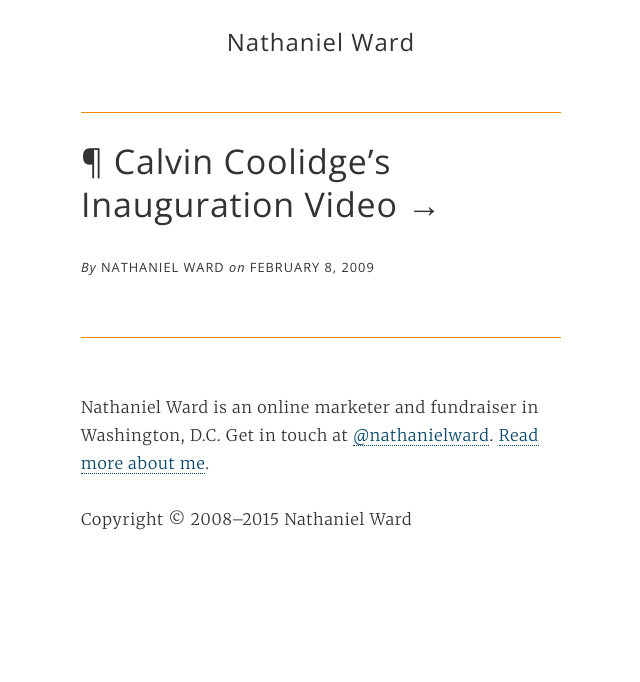
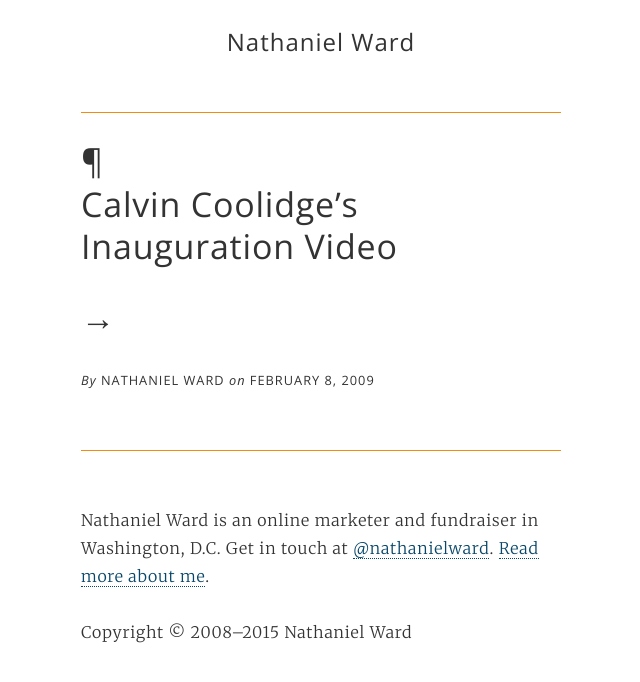
Before and after one commit to nathanielward/nathanielward.github.io, a Jekyll site: the page built from _posts/2009-02-08-calvin-coolidges-inauguration-video.md, in a window 1280 px wide. Shown: the top 682 px of the page, without its empty margins (319-959 px from the left). Built offline with Jekyll 4.4.1, drawn with Linux system fonts in a browser that asks for light colours; Markdown is read by kramdown in place of the engine named in the settings.

Commit message:
Apply markdownify to titles

```diff
--- a/_includes/headline.html
+++ b/_includes/headline.html
@@ -1,6 +1,6 @@
 <h1>
-	{% if page.linked %}<a class="permalink" href="{{ page.url | replace:'index.html','' | prepend: site.baseurl | prepend: site.url }}" title="Permanent link to this post" rel="bookmark">&para;</a> <a href="{{ page.linked }}">{{ page.title }} &rarr;</a>
+	{% if page.linked %}<a class="permalink" href="{{ page.url | replace:'index.html','' | prepend: site.baseurl | prepend: site.url }}" title="Permanent link to this post" rel="bookmark">&para;</a> <a href="{{ page.linked }}">{{ page.title | markdownify }} &rarr;</a>
 {% else %}
-	<a href="{{ page.url | replace:'index.html','' | prepend: site.baseurl | prepend: site.url }}" rel="bookmark" title="{{ page.title }}">{{ page.title }}</a>
+	<a href="{{ page.url | replace:'index.html','' | prepend: site.baseurl | prepend: site.url }}" rel="bookmark" title="{{ page.title }}">{{ page.title | markdownify }}</a>
 {% endif %}
 </h1>
--- a/index.html
+++ b/index.html
@@ -7,9 +7,9 @@
 		<article class="post_content">
 
 			<h1>
-			{% if post.linked %}<a class="permalink" href="{{ post.url | replace:'index.html','' | prepend: site.baseurl | prepend: site.url }}" title="Permanent link to this post" rel="bookmark">&para;</a> <a href="{{ post.linked }}">{{ post.title }} &rarr;</a>
+			{% if post.linked %}<a class="permalink" href="{{ post.url | replace:'index.html','' | prepend: site.baseurl | prepend: site.url }}" title="Permanent link to this post" rel="bookmark">&para;</a> <a href="{{ post.linked }}">{{ post.title | markdownify }} &rarr;</a>
 			{% else %}
-			<a href="{{ post.url | replace:'index.html','' | prepend: site.baseurl | prepend: site.url }}" rel="bookmark" title="{{ post.title }}">{{ post.title }}</a>
+			<a href="{{ post.url | replace:'index.html','' | prepend: site.baseurl | prepend: site.url }}" rel="bookmark" title="{{ post.title }}">{{ post.title | markdownify }}</a>
 			{% endif %}</h1>
 
 			<section class="post_content_main">
```
